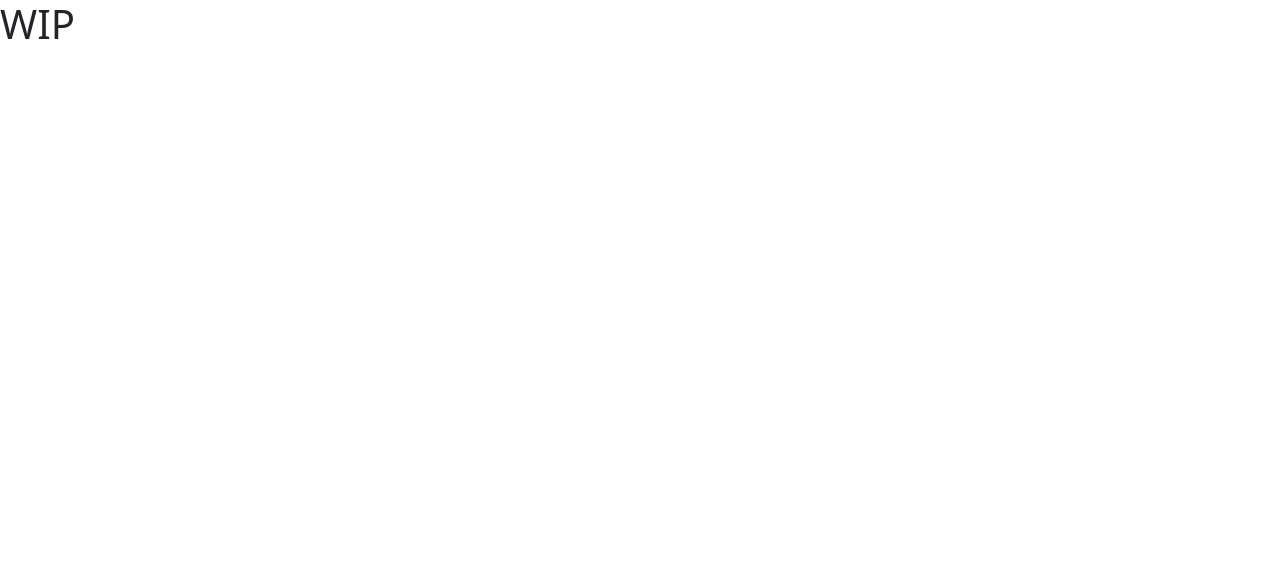
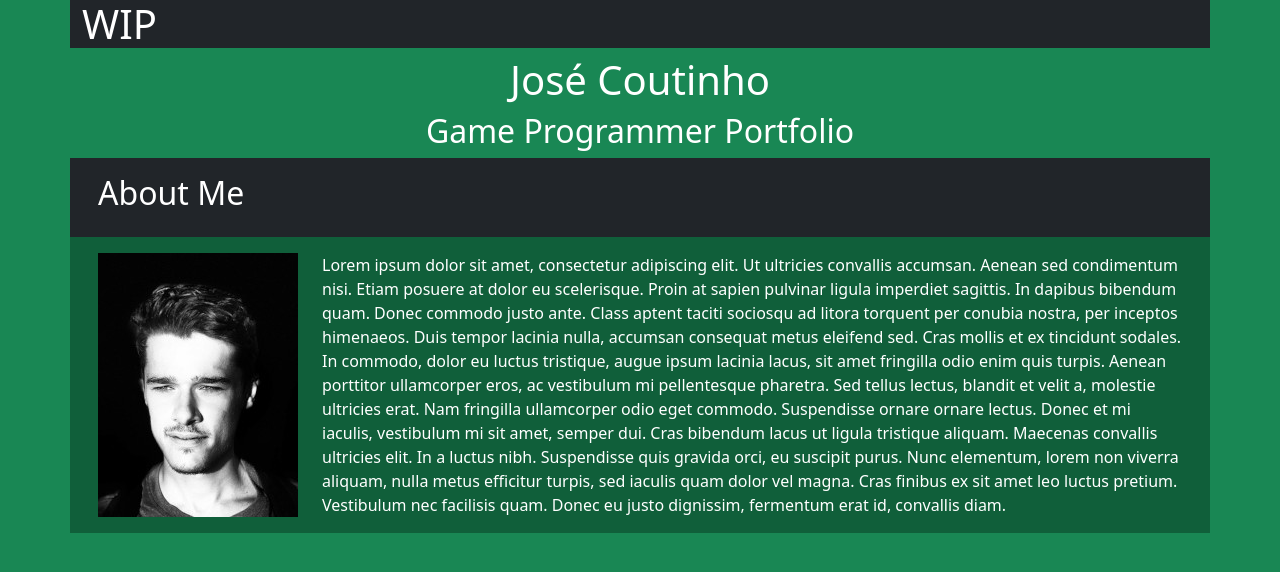
Before and after one commit to zemiguel20/zemiguel20.github.io, a plain HTML site: page index.html in a window 1280 px wide. Drawn offline with Linux system fonts and the light colour scheme.

Commit message:
Added skeleten About Me section

```diff
--- a/index.html
+++ b/index.html
@@ -8,13 +8,69 @@
     <meta name="description" content="Personal gamedev portfolio">
     <meta name="author" content="Jose Coutinho">
     <meta name="viewport" content="width=device-width, initial-scale=1.0">
-    <link rel="stylesheet" href="bootstrap-5.2.2-dist/css/bootstrap.min.css">
+    <link rel="stylesheet" href="style.css">
 </head>
 
-<body>
-    <h1>
-        WIP
-    </h1>
+<body class="bg-green">
+
+    <div class="container bg-dark">
+        <h1>WIP</h1>
+    </div>
+
+    <div class="container text-center">
+        <h1>José Coutinho</h1>
+        <h2>Game Programmer Portfolio</h2>
+    </div>
+
+    <div class="container bg-dark-green">
+        <div class="row p-3 bg-dark">
+            <div class="col">
+                <h2>About Me</h2>
+            </div>
+        </div>
+        <div class="row align-items-center p-3">
+            <div class="col-md-auto">
+                <img src="res/IMG-20200902-WA0002-01.jpeg" alt="Profile pic" class="profile-pic">
+            </div>
+            <div class="col">
+                Lorem ipsum dolor sit amet, consectetur adipiscing elit. Ut ultricies convallis
+                accumsan. Aenean sed condimentum
+                nisi. Etiam posuere at dolor eu scelerisque. Proin at sapien pulvinar ligula imperdiet
+                sagittis. In
+                dapibus
+                bibendum quam. Donec commodo justo ante. Class aptent taciti sociosqu ad litora torquent
+                per conubia
+                nostra, per
+                inceptos himenaeos. Duis tempor lacinia nulla, accumsan consequat metus eleifend sed.
+                Cras mollis et
+                ex
+                tincidunt sodales.
+
+                In commodo, dolor eu luctus tristique, augue ipsum lacinia lacus, sit amet fringilla
+                odio enim quis
+                turpis.
+                Aenean porttitor ullamcorper eros, ac vestibulum mi pellentesque pharetra. Sed tellus
+                lectus,
+                blandit et velit
+                a, molestie ultricies erat. Nam fringilla ullamcorper odio eget commodo. Suspendisse
+                ornare ornare
+                lectus. Donec
+                et mi iaculis, vestibulum mi sit amet, semper dui. Cras bibendum lacus ut ligula
+                tristique aliquam.
+                Maecenas
+                convallis ultricies elit. In a luctus nibh. Suspendisse quis gravida orci, eu suscipit
+                purus. Nunc
+                elementum,
+                lorem non viverra aliquam, nulla metus efficitur turpis, sed iaculis quam dolor vel
+                magna. Cras
+                finibus ex sit
+                amet leo luctus pretium. Vestibulum nec facilisis quam. Donec eu justo dignissim,
+                fermentum erat id,
+                convallis
+                diam.
+            </div>
+        </div>
+    </div>
 
     <script src="bootstrap-5.2.2-dist/js/bootstrap.min.js"></script>
 </body>
--- /dev/null
+++ b/style.css
@@ -0,0 +1,16 @@
+@import url(bootstrap-5.2.2-dist/css/bootstrap.min.css);
+
+.bg-green {
+    color: #fff;
+    background-color: #198754;
+}
+
+.bg-dark-green {
+    color: #fff;
+    background-color: #105f3a;
+}
+
+.profile-pic {
+    display: block;
+    margin: auto;
+}
```
Also changed, not shown: res/IMG-20200902-WA0002-01.jpeg (added).
